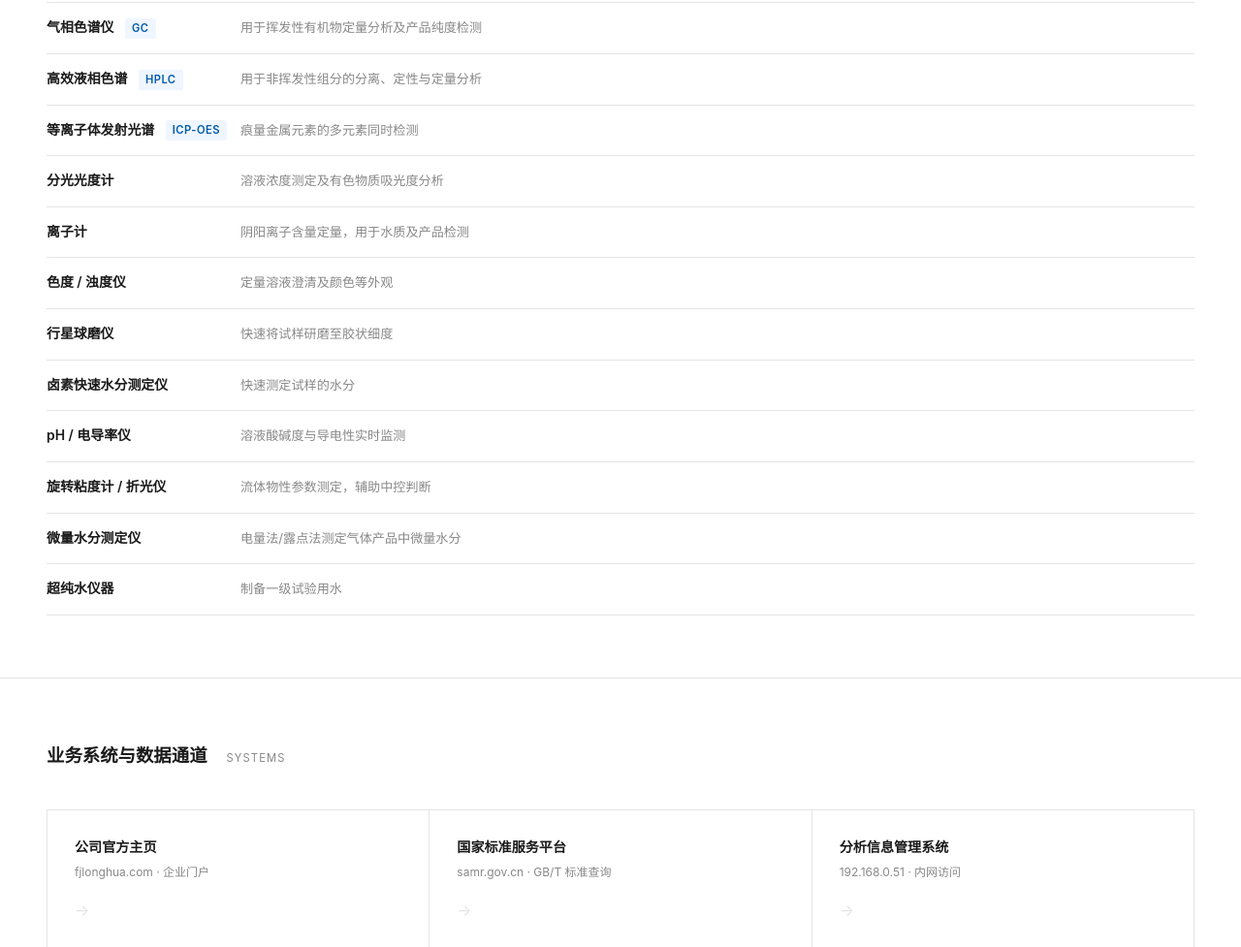
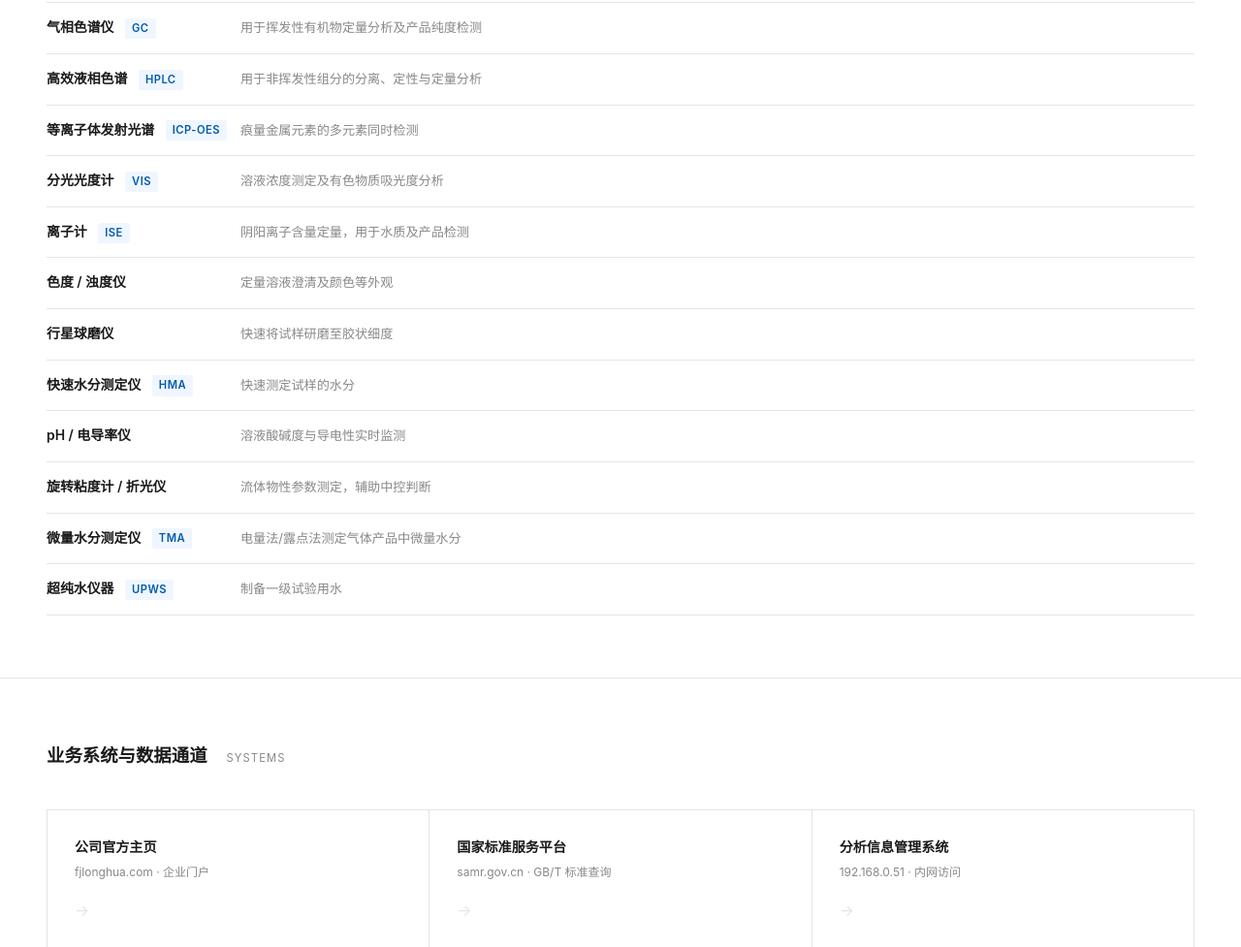
Before and after one commit to yuliuyu110/yuliuyu110.github.io, a plain HTML site: page index.html in a window 1280 px wide. Shown: the part 1581-2558 px from the top of the page at 97% size. Drawn offline with Linux system fonts and the light colour scheme.

Commit message:
Update index.html

```diff
--- a/index.html
+++ b/index.html
@@ -446,11 +446,11 @@
                 <td>痕量金属元素的多元素同时检测</td>
             </tr>
             <tr>
-                <td>分光光度计</td>
+                <td>分光光度计 <span class="inst-abbr">VIS</span></td>
                 <td>溶液浓度测定及有色物质吸光度分析</td>
             </tr>
             <tr>
-                <td>离子计 </td>
+                <td>离子计 <span class="inst-abbr">ISE</span> </td>
                 <td>阴阳离子含量定量，用于水质及产品检测</td>
             </tr>
             <tr>
@@ -462,7 +462,7 @@
                 <td>快速将试样研磨至胶状细度</td>
             </tr>
             <tr>
-                <td>卤素快速水分测定仪</td>
+                <td>快速水分测定仪 <span class="inst-abbr">HMA</span></td>
                 <td>快速测定试样的水分</td>
             </tr>
             <tr>
@@ -474,11 +474,11 @@
                 <td>流体物性参数测定，辅助中控判断</td>
             </tr>
             <tr>
-                <td>微量水分测定仪</td>
+                <td>微量水分测定仪 <span class="inst-abbr">TMA</span></td>
                 <td>电量法/露点法测定气体产品中微量水分</td>
             </tr>
             <tr>
-                <td>超纯水仪器</td>
+                <td>超纯水仪器 <span class="inst-abbr">UPWS</span></td>
                 <td>制备一级试验用水</td>
             </tr>
         </tbody>
```
